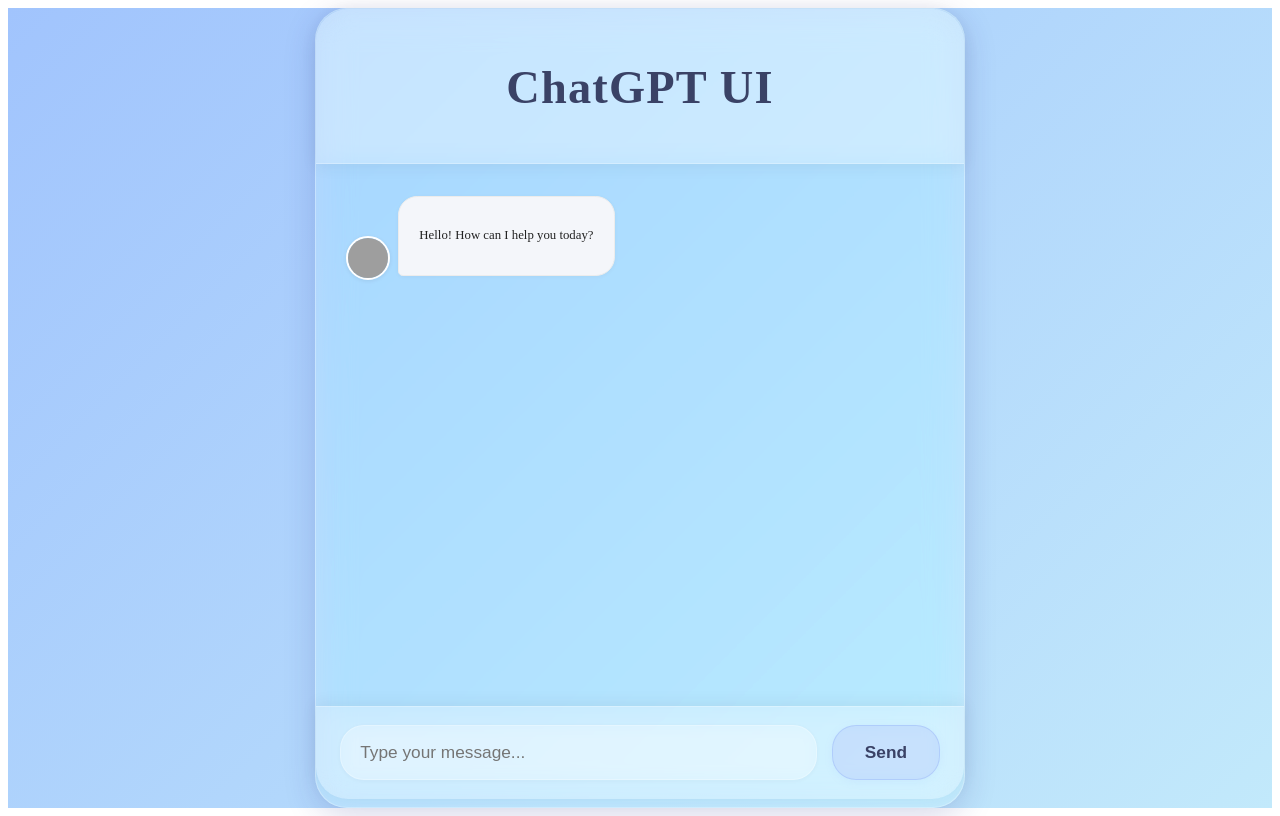
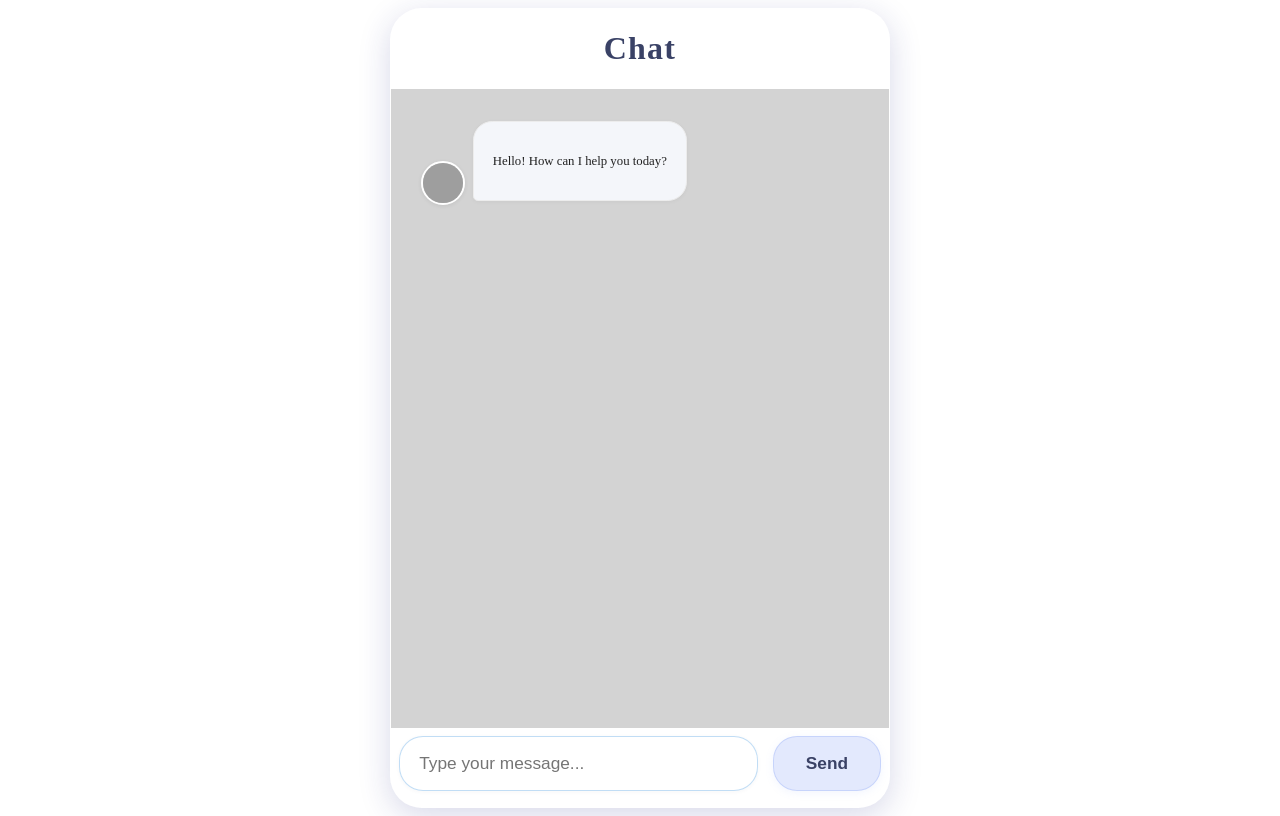
Before and after one commit to jinson-dev/cuddly-guide-ui, a Vue app: page / in a window 1280 px wide. Built offline with nearby package versions, Linux system fonts and the light colour scheme; grey boxes are pictures that could not be loaded.

Commit message:
alpha commit 1

```diff
--- a/src/App.vue
+++ b/src/App.vue
@@ -107,7 +107,6 @@
 .chatgpt-app {
   display: flex;
   height: 100vh;
-  background: linear-gradient(135deg, #a1c4fd 0%, #c2e9fb 100%);
 }
 
 .main-chat {
@@ -121,20 +120,17 @@
 
 .chat-container {
   width: 100%;
-  max-width: 650px;
+  max-width: 500px;
   margin: 0 auto;
   display: flex;
   flex-direction: column;
   height: 100vh;
-  background: rgba(255,255,255,0.18);
   box-shadow: 0 8px 32px 0 rgba(31,38,135,0.18);
   border-radius: 2rem;
   box-sizing: border-box;
   padding: 0 0 0.5rem 0;
   position: relative;
   transition: box-shadow 0.2s;
-  backdrop-filter: blur(18px) saturate(160%);
-  -webkit-backdrop-filter: blur(18px) saturate(160%);
   border: 1.5px solid rgba(255,255,255,0.28);
 }
 
@@ -142,7 +138,7 @@
   flex: 1;
   overflow-y: auto;
   padding: 2rem 1.2rem 1rem 1.2rem;
-  background: transparent;
+  background: lightgrey;
   display: flex;
   flex-direction: column;
   gap: 0.5rem;
--- a/src/components/ChatHeader.vue
+++ b/src/components/ChatHeader.vue
@@ -1,6 +1,6 @@
 <template>
   <header class="chat-header">
-    <h1>ChatGPT UI</h1>
+    <h1>Chat</h1>
   </header>
 </template>
 
@@ -9,20 +9,14 @@
 
 <style scoped>
 .chat-header {
-  background: rgba(255,255,255,0.22);
-  border-bottom: 1.5px solid rgba(255,255,255,0.28);
-  padding: 1.3rem 2.2rem 1.1rem 2.2rem;
   text-align: center;
-  font-weight: 700;
-  font-size: 1.45rem;
+  font-weight: 500;
+  font-size: 1rem;
   letter-spacing: 1.2px;
-  box-shadow: 0 2px 16px rgba(52,53,65,0.08);
   border-radius: 2rem 2rem 0 0;
   position: sticky;
   top: 0;
   z-index: 20;
-  backdrop-filter: blur(14px) saturate(160%);
-  -webkit-backdrop-filter: blur(14px) saturate(160%);
   color: #3a4266;
 }
 @media (max-width: 800px) {
--- a/src/components/ChatInput.vue
+++ b/src/components/ChatInput.vue
@@ -26,21 +26,15 @@
 <style scoped>
 .chat-input {
   display: flex;
-  padding: 1.1rem 1.5rem 1.2rem 1.5rem;
-  background: rgba(255,255,255,0.22);
-  border-top: 1.5px solid rgba(255,255,255,0.28);
-  box-shadow: 0 -2px 16px rgba(52,53,65,0.08);
-  border-radius: 0 0 2rem 2rem;
+  padding: 0.5rem 0.5rem 0.5rem 0.5rem;
   position: sticky;
   bottom: 0;
   z-index: 10;
-  backdrop-filter: blur(14px) saturate(160%);
-  -webkit-backdrop-filter: blur(14px) saturate(160%);
 }
 .chat-input input {
   flex: 1;
   padding: 1rem 1.2rem;
-  border: 1.5px solid rgba(255,255,255,0.28);
+  border: 1.5px solid rgba(33, 135, 219, 0.28);
   border-radius: 1.5rem;
   font-size: 1.08rem;
   outline: none;
--- a/src/components/ChatMessage.vue
+++ b/src/components/ChatMessage.vue
@@ -121,7 +121,7 @@
   overflow-wrap: anywhere;
   max-width: 80%;
   min-width: 0;
-  padding: 1rem 1.3rem;
+  padding: 1rem 1.2rem;
   border-radius: 1.2rem;
   font-size: 0.8rem;
   line-height: 1.6;
```
